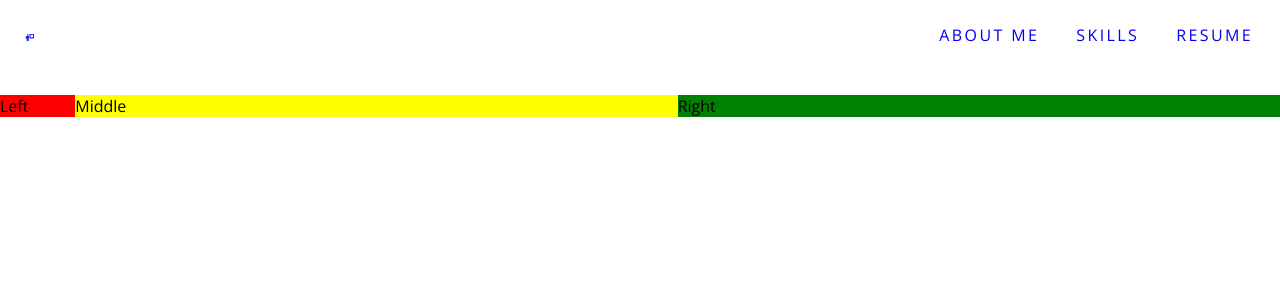
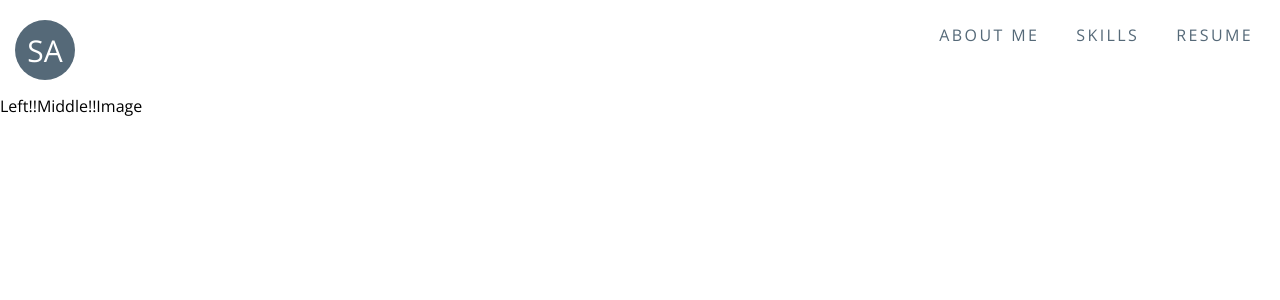
Before and after one commit to Stephen-Afari/afarisPortfolio, a React (Create React App) app: page / in a window 1280 px wide. Shown: the top 300 px of the page. Built offline with nearby package versions, Linux system fonts and the light colour scheme; the HTML template or start-up script is replaced by a standard one.

Commit message:
completed navbar

```diff
--- a/src/components/routes/home/home.component.jsx
+++ b/src/components/routes/home/home.component.jsx
@@ -1,16 +1,27 @@
 //We don't want to render the App component directly, hence we create this Home Component to act as the App Component
 import { SplitScreen } from "../../split-screen/split-screen.component";
 import { Outlet } from "react-router-dom";
+import './home.styles.scss'
+
+//https://onedrive.live.com/embed?resid=DB8B44FCBA927998%213438&authkey=%21ACXUQ_NoRxrE8ro&width=475&height=424
 const LinksComponent =()=>{
-return (<h1>Left!!</h1>)
+return (<div>Left!!</div>)
 }
 
 const ImageComponent =()=>{
-  return (<h1>Right!</h1>)
+  return (
+    <div>
+        Image
+        {/* <div className="rightItem">
+        Image
+        </div> */}
+
+    </div>
+  )
   }
 
 const ProfileComponent =()=>{
-  return(<p>Middle!!</p>)
+  return(<div>Middle!!</div>)
 }
 function Home() {
   return (
--- /dev/null
+++ b/src/components/routes/home/home.styles.scss
@@ -0,0 +1,4 @@
+
+.rightItem{
+    background-image: 'https://onedrive.live.com/embed?resid=DB8B44FCBA927998%213438&authkey=%21ACXUQ_NoRxrE8ro&width=475&height=424';
+}
--- a/src/components/routes/navigation/navigation.component.jsx
+++ b/src/components/routes/navigation/navigation.component.jsx
@@ -5,6 +5,27 @@ import { Link } from "react-router-dom"
 import { Fragment } from "react"
 import { FaPersonChalkboard } from "react-icons/fa6";
 import { useState } from 'react';
+// import {ReactComponent as MyLogo} from '../../../assets/afarislogo.svg'
+
+//Use intials for Image
+import React from "react";
+
+const ProfileImage = ({ name }) => {
+  const nameParts = name.split(" ");
+  const firstNameInitial = nameParts[0] ? nameParts[0][0] : "";
+  const lastNameInitial = nameParts[1] ? nameParts[1][0] : "";
+
+  return (
+
+ <span className="user-profile-image">
+      {firstNameInitial}
+      {lastNameInitial}
+    </span>
+
+
+  );
+};
+
 
 export const Navigation=()=>{
 //Underlining a clicked button
@@ -25,17 +46,17 @@ return activeButton===buttonId ? 'aboutmeUnderline':'aboutmeLink'
     return(
       <Fragment>
          <div className="navigation">
-        <Link className="myLogo" to='/'><FaPersonChalkboard className='personImag'/></Link>
+        <Link className="myLogo" to='/'><ProfileImage name='Stephen Afari'/></Link>
 
         <div className="nav-links-container">
             <Link className={getButtonClass("aboutmeBtn")} to='/aboutme' onClick={()=>toggleActiveButton("aboutmeBtn")}>
             ABOUT ME &ensp;
             </Link>
             <br/>
-            <Link className='skillsLink' to='/skills'>
+            <Link className={getButtonClass("skillsBtn")}  to='/skills' onClick={()=>toggleActiveButton("skillsBtn")}>
             SKILLS &ensp;
             </Link>
-            <Link className='resumeLink' to='/resume'>
+            <Link className={getButtonClass("resumeBtn")}  to='/resume' onClick={()=>toggleActiveButton("resumeBtn")}>
             RESUME &ensp;
             </Link>
         </div>
--- a/src/components/routes/navigation/navigation.styles.scss
+++ b/src/components/routes/navigation/navigation.styles.scss
@@ -7,12 +7,28 @@ margin-bottom: 25px;
 
 
 .myLogo{
-    height: 100%;
-    width: 70px;
-    padding: 25px;
-    .personImag{
-        height: 45%;
-        width: 45%;
+    display: flex;
+    justify-content: center;
+    align-items: center;
+    min-height: 60vh;
+    flex-direction: column;
+   margin-left: 15px;
+   margin-bottom: 15px;
+    min-height: 100px;
+    text-decoration: none;
+
+
+    .user-profile-image{
+        display: flex;
+        justify-content: center;
+        align-items: center;
+        width: 60px;
+        height: 60px;
+        background-color: rgb(85, 105, 120);
+        color: #ffffff;
+        font-size: 30px;
+        border-radius: 50%;
+        font-weight: 100;
     }
 }
 .nav-links-container{
@@ -23,33 +39,38 @@ margin-bottom: 25px;
     align-items: center;
     justify-content: flex-end;
 
+
     .aboutmeLink, .skillsLink, .resumeLink{
         text-decoration: none;
-
+       color: rgb(85, 105, 120);
         letter-spacing: 0.15em;
         display: inline-block;
         padding: 15px 10px;
         position: relative;
      }
-    .aboutmeUnderline{
-        padding: 15px 10px;
+     .aboutmeUnderline{
+        padding: 10px 10px;
         text-decoration: none;
-        letter-spacing: 0.15em;
-        position: relative;
+         letter-spacing: 0.15em;
+         position: relative;
         display: inline-block;
-        ::after{
+     }
+
+    .aboutmeUnderline::after{
             content: "";
             position: absolute;
             bottom: 0;
             left: 50%;
             display: block;
             background: none repeat scroll 0 0 transparent;
-            height: 2px;
+            height: 3px;
             width: 0;
-            background: black;
+            background: rgb(210, 208, 208);
             transition: width 0.3s ease 0s, left 0.3s ease 0s;
-
-        }
+    }
+    .aboutmeUnderline::after{
+        width: 50%;
+        left:16%
     }
 
 }
--- a/src/components/split-screen/split-screen.component.jsx
+++ b/src/components/split-screen/split-screen.component.jsx
@@ -3,9 +3,19 @@ export const SplitScreen = ({left:Left, middle:Middle ,right:Right,
 leftWeight, rightWeight, middleWeight})=>{
     return (
         <div className='split-container'>
-            <div className='left-split' >Left</div>
+            <div weight={leftWeight}>
+            <Left />
+            </div>
+            <div weight={middleWeight}>
+            <Middle />
+            </div>
+            <div weight={rightWeight}>
+            <Right />
+            </div>
+
+            {/* <div className='left-split' >Left</div>
             <div className='middle-split' >Middle</div>
-            <div className='right-split' >Right</div>
+            <div className='right-split' >Right</div> */}
         </div>
     )
 }
```
Also changed, not shown: public/newlogo.png (added), src/logo.svg (deleted).
